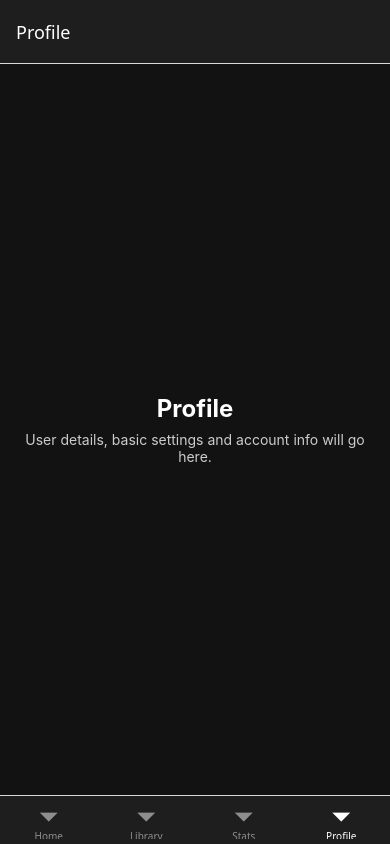
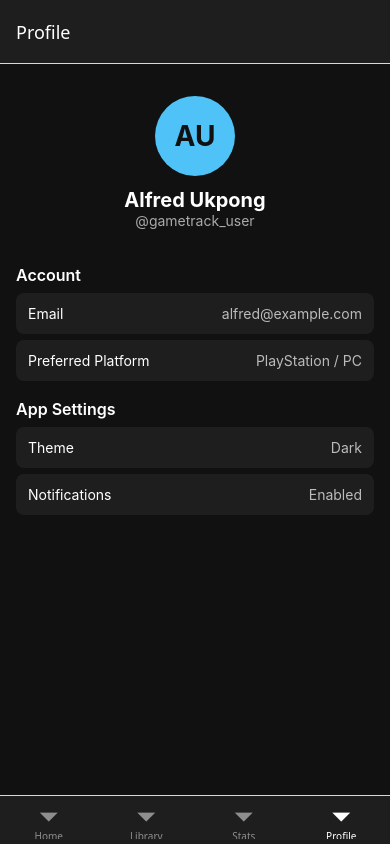
Before and after one commit to TUDublinBlanchBusinessIT/project-Alfredopong-2, a React Native app: screen /Profile in a window 390 px wide. Built offline with nearby package versions, Linux system fonts and the light colour scheme.

Commit message:
Added initial screen components to all screens

```diff
--- a/Screens/HomeScreen.js
+++ b/Screens/HomeScreen.js
@@ -1,31 +1,121 @@
-import { StyleSheet, Text, View } from 'react-native';
+import { ScrollView, StyleSheet, Text, TouchableOpacity, View } from 'react-native';
 
 export default function HomeScreen() {
+  const summary = {
+    nowPlaying: 2,
+    backlog: 12,
+    completed: 30,
+    weeklyHours: 8,
+  };
+
   return (
-    <View style={styles.container}>
-      <Text style={styles.title}>GameTrack Home</Text>
-      <Text style={styles.subtitle}>Dashboard and quick overview will go here.</Text>
-    </View>
+    <ScrollView style={styles.container}>
+      <Text style={styles.title}>GameTrack Dashboard</Text>
+      <Text style={styles.subtitle}>Quick overview of your gaming week</Text>
+
+      <View style={styles.cardRow}>
+        <View style={styles.card}>
+          <Text style={styles.cardLabel}>Now Playing</Text>
+          <Text style={styles.cardValue}>{summary.nowPlaying}</Text>
+        </View>
+
+        <View style={styles.card}>
+          <Text style={styles.cardLabel}>Backlog</Text>
+          <Text style={styles.cardValue}>{summary.backlog}</Text>
+        </View>
+      </View>
+
+      <View style={styles.cardRow}>
+        <View style={styles.card}>
+          <Text style={styles.cardLabel}>Completed</Text>
+          <Text style={styles.cardValue}>{summary.completed}</Text>
+        </View>
+
+        <View style={styles.card}>
+          <Text style={styles.cardLabel}>Hours this week</Text>
+          <Text style={styles.cardValue}>{summary.weeklyHours}</Text>
+        </View>
+      </View>
+
+      <View style={styles.section}>
+        <Text style={styles.sectionTitle}>This Week</Text>
+
+        <TouchableOpacity style={styles.listItem}>
+          <Text style={styles.gameTitle}>Cyberpunk 2077</Text>
+          <Text style={styles.gameMeta}>PS5 · Story progress 65%</Text>
+        </TouchableOpacity>
+
+        <TouchableOpacity style={styles.listItem}>
+          <Text style={styles.gameTitle}>Elden Ring</Text>
+          <Text style={styles.gameMeta}>PC · Trophy hunt in progress</Text>
+        </TouchableOpacity>
+      </View>
+    </ScrollView>
   );
 }
 
 const styles = StyleSheet.create({
   container: {
     flex: 1,
-    backgroundColor: '#121212',
-    justifyContent: 'center',
-    alignItems: 'center',
-    padding: 16,
+    backgroundColor: '#111',
+    paddingHorizontal: 16,
+    paddingTop: 16,
   },
   title: {
-    color: '#ffffff',
+    color: '#fff',
     fontSize: 24,
-    fontWeight: 'bold',
+    fontWeight: '700',
+    marginBottom: 4,
+  },
+  subtitle: {
+    color: '#aaa',
+    marginBottom: 16,
+  },
+  cardRow: {
+    flexDirection: 'row',
+    justifyContent: 'space-between',
+    marginBottom: 12,
+  },
+  card: {
+    flex: 1,
+    backgroundColor: '#1e1e1e',
+    padding: 12,
+    marginRight: 8,
+    borderRadius: 8,
+  },
+  cardLabel: {
+    color: '#bbb',
+    fontSize: 12,
+    marginBottom: 4,
+  },
+  cardValue: {
+    color: '#fff',
+    fontSize: 20,
+    fontWeight: '700',
+  },
+  section: {
+    marginTop: 20,
+  },
+  sectionTitle: {
+    color: '#fff',
+    fontSize: 18,
+    fontWeight: '600',
     marginBottom: 8,
   },
-  subtitle: {
-    color: '#cccccc',
-    fontSize: 14,
-    textAlign: 'center',
+  listItem: {
+    backgroundColor: '#1e1e1e',
+    padding: 12,
+    borderRadius: 8,
+    marginBottom: 8,
+  },
+  gameTitle: {
+    color: '#fff',
+    fontSize: 16,
+    fontWeight: '500',
+  },
+  gameMeta: {
+    color: '#aaa',
+    fontSize: 12,
+    marginTop: 2,
   },
 });
--- a/Screens/LibraryScreen.js
+++ b/Screens/LibraryScreen.js
@@ -1,12 +1,32 @@
-import { StyleSheet, Text, View } from 'react-native';
+import { FlatList, StyleSheet, Text, View } from 'react-native';
+
+const MOCK_GAMES = [
+  { id: '1', title: 'God of War Ragnarök', platform: 'PS5', status: 'Now Playing' },
+  { id: '2', title: 'Baldur’s Gate 3', platform: 'PC', status: 'Backlog' },
+  { id: '3', title: 'Spider-Man 2', platform: 'PS5', status: 'Completed' },
+  { id: '4', title: 'Starfield', platform: 'XBOX', status: 'Wishlist' },
+];
 
 export default function LibraryScreen() {
+  const renderItem = ({ item }) => (
+    <View style={styles.item}>
+      <View>
+        <Text style={styles.title}>{item.title}</Text>
+        <Text style={styles.meta}>{item.platform}</Text>
+      </View>
+      <Text style={styles.status}>{item.status}</Text>
+    </View>
+  );
+
   return (
     <View style={styles.container}>
-      <Text style={styles.title}>Library</Text>
-      <Text style={styles.subtitle}>
-        Your backlog, wishlist and completed games will appear here.
-      </Text>
+      <Text style={styles.header}>Your Library</Text>
+      <FlatList
+        data={MOCK_GAMES}
+        keyExtractor={(item) => item.id}
+        renderItem={renderItem}
+        ItemSeparatorComponent={() => <View style={styles.separator} />}
+      />
     </View>
   );
 }
@@ -14,20 +34,36 @@ export default function LibraryScreen() {
 const styles = StyleSheet.create({
   container: {
     flex: 1,
-    backgroundColor: '#121212',
-    justifyContent: 'center',
-    alignItems: 'center',
+    backgroundColor: '#111',
     padding: 16,
   },
+  header: {
+    color: '#fff',
+    fontSize: 22,
+    fontWeight: '700',
+    marginBottom: 16,
+  },
+  item: {
+    flexDirection: 'row',
+    justifyContent: 'space-between',
+    backgroundColor: '#1e1e1e',
+    padding: 12,
+    borderRadius: 8,
+  },
   title: {
-    color: '#ffffff',
-    fontSize: 24,
-    fontWeight: 'bold',
-    marginBottom: 8,
+    color: '#fff',
+    fontSize: 16,
+    fontWeight: '500',
   },
-  subtitle: {
-    color: '#cccccc',
-    fontSize: 14,
-    textAlign: 'center',
+  meta: {
+    color: '#aaa',
+    fontSize: 12,
+  },
+  status: {
+    color: '#4fc3f7',
+    fontWeight: '600',
+  },
+  separator: {
+    height: 8,
   },
 });
--- a/Screens/ProfileScreen.js
+++ b/Screens/ProfileScreen.js
@@ -1,12 +1,41 @@
-import { StyleSheet, Text, View } from 'react-native';
+import { StyleSheet, Text, TouchableOpacity, View } from 'react-native';
 
 export default function ProfileScreen() {
   return (
     <View style={styles.container}>
-      <Text style={styles.title}>Profile</Text>
-      <Text style={styles.subtitle}>
-        User details, basic settings and account info will go here.
-      </Text>
+      <View style={styles.avatar}>
+        <Text style={styles.avatarText}>AU</Text>
+      </View>
+      <Text style={styles.name}>Alfred Ukpong</Text>
+      <Text style={styles.username}>@gametrack_user</Text>
+
+      <View style={styles.section}>
+        <Text style={styles.sectionTitle}>Account</Text>
+
+        <TouchableOpacity style={styles.row}>
+          <Text style={styles.rowLabel}>Email</Text>
+          <Text style={styles.rowValue}>alfred@example.com</Text>
+        </TouchableOpacity>
+
+        <TouchableOpacity style={styles.row}>
+          <Text style={styles.rowLabel}>Preferred Platform</Text>
+          <Text style={styles.rowValue}>PlayStation / PC</Text>
+        </TouchableOpacity>
+      </View>
+
+      <View style={styles.section}>
+        <Text style={styles.sectionTitle}>App Settings</Text>
+
+        <TouchableOpacity style={styles.row}>
+          <Text style={styles.rowLabel}>Theme</Text>
+          <Text style={styles.rowValue}>Dark</Text>
+        </TouchableOpacity>
+
+        <TouchableOpacity style={styles.row}>
+          <Text style={styles.rowLabel}>Notifications</Text>
+          <Text style={styles.rowValue}>Enabled</Text>
+        </TouchableOpacity>
+      </View>
     </View>
   );
 }
@@ -14,20 +43,56 @@ export default function ProfileScreen() {
 const styles = StyleSheet.create({
   container: {
     flex: 1,
-    backgroundColor: '#121212',
-    justifyContent: 'center',
+    backgroundColor: '#111',
     alignItems: 'center',
     padding: 16,
   },
-  title: {
-    color: '#ffffff',
-    fontSize: 24,
-    fontWeight: 'bold',
+  avatar: {
+    width: 80,
+    height: 80,
+    borderRadius: 40,
+    backgroundColor: '#4fc3f7',
+    justifyContent: 'center',
+    alignItems: 'center',
+    marginTop: 16,
+  },
+  avatarText: {
+    color: '#111',
+    fontSize: 28,
+    fontWeight: '700',
+  },
+  name: {
+    color: '#fff',
+    fontSize: 20,
+    fontWeight: '700',
+    marginTop: 12,
+  },
+  username: {
+    color: '#aaa',
+    marginBottom: 24,
+  },
+  section: {
+    width: '100%',
+    marginTop: 12,
+  },
+  sectionTitle: {
+    color: '#fff',
+    fontSize: 16,
+    fontWeight: '600',
     marginBottom: 8,
   },
-  subtitle: {
-    color: '#cccccc',
-    fontSize: 14,
-    textAlign: 'center',
+  row: {
+    backgroundColor: '#1e1e1e',
+    padding: 12,
+    borderRadius: 8,
+    marginBottom: 6,
+    flexDirection: 'row',
+    justifyContent: 'space-between',
+  },
+  rowLabel: {
+    color: '#fff',
+  },
+  rowValue: {
+    color: '#bbb',
   },
 });
--- a/Screens/StatsScreen.js
+++ b/Screens/StatsScreen.js
@@ -1,12 +1,42 @@
 import { StyleSheet, Text, View } from 'react-native';
 
 export default function StatsScreen() {
+  const stats = {
+    totalGames: 46,
+    completedGames: 30,
+    completionRate: '65%',
+    totalHours: 420,
+    avgSession: '1h 20m',
+  };
+
   return (
     <View style={styles.container}>
-      <Text style={styles.title}>Stats</Text>
-      <Text style={styles.subtitle}>
-        Weekly hours, completion rates and other analytics will be shown here.
-      </Text>
+      <Text style={styles.header}>Gaming Stats</Text>
+
+      <View style={styles.statCard}>
+        <Text style={styles.label}>Total games tracked</Text>
+        <Text style={styles.value}>{stats.totalGames}</Text>
+      </View>
+
+      <View style={styles.statCard}>
+        <Text style={styles.label}>Games completed</Text>
+        <Text style={styles.value}>{stats.completedGames}</Text>
+      </View>
+
+      <View style={styles.statCard}>
+        <Text style={styles.label}>Completion rate</Text>
+        <Text style={styles.value}>{stats.completionRate}</Text>
+      </View>
+
+      <View style={styles.statCard}>
+        <Text style={styles.label}>Total hours played</Text>
+        <Text style={styles.value}>{stats.totalHours}</Text>
+      </View>
+
+      <View style={styles.statCard}>
+        <Text style={styles.label}>Average session length</Text>
+        <Text style={styles.value}>{stats.avgSession}</Text>
+      </View>
     </View>
   );
 }
@@ -14,20 +44,29 @@ export default function StatsScreen() {
 const styles = StyleSheet.create({
   container: {
     flex: 1,
-    backgroundColor: '#121212',
-    justifyContent: 'center',
-    alignItems: 'center',
+    backgroundColor: '#111',
     padding: 16,
   },
-  title: {
-    color: '#ffffff',
-    fontSize: 24,
-    fontWeight: 'bold',
-    marginBottom: 8,
+  header: {
+    color: '#fff',
+    fontSize: 22,
+    fontWeight: '700',
+    marginBottom: 16,
   },
-  subtitle: {
-    color: '#cccccc',
-    fontSize: 14,
-    textAlign: 'center',
+  statCard: {
+    backgroundColor: '#1e1e1e',
+    borderRadius: 8,
+    padding: 12,
+    marginBottom: 10,
+  },
+  label: {
+    color: '#bbb',
+    fontSize: 13,
+  },
+  value: {
+    color: '#fff',
+    fontSize: 20,
+    fontWeight: '700',
+    marginTop: 4,
   },
 });
--- a/app.json
+++ b/app.json
@@ -38,10 +38,6 @@
           }
         }
       ]
-    ],
-    "experiments": {
-      "typedRoutes": true,
-      "reactCompiler": true
-    }
+    ]
   }
 }
--- /dev/null
+++ b/babel.config.js
@@ -0,0 +1,6 @@
+module.exports = function (api) {
+  api.cache(true);
+  return {
+    presets: ['babel-preset-expo'],
+  };
+};
--- a/tsconfig.json
+++ b/tsconfig.json
@@ -10,8 +10,6 @@
   },
   "include": [
     "**/*.ts",
-    "**/*.tsx",
-    ".expo/types/**/*.ts",
-    "expo-env.d.ts"
+    "**/*.tsx"
   ]
 }
```
